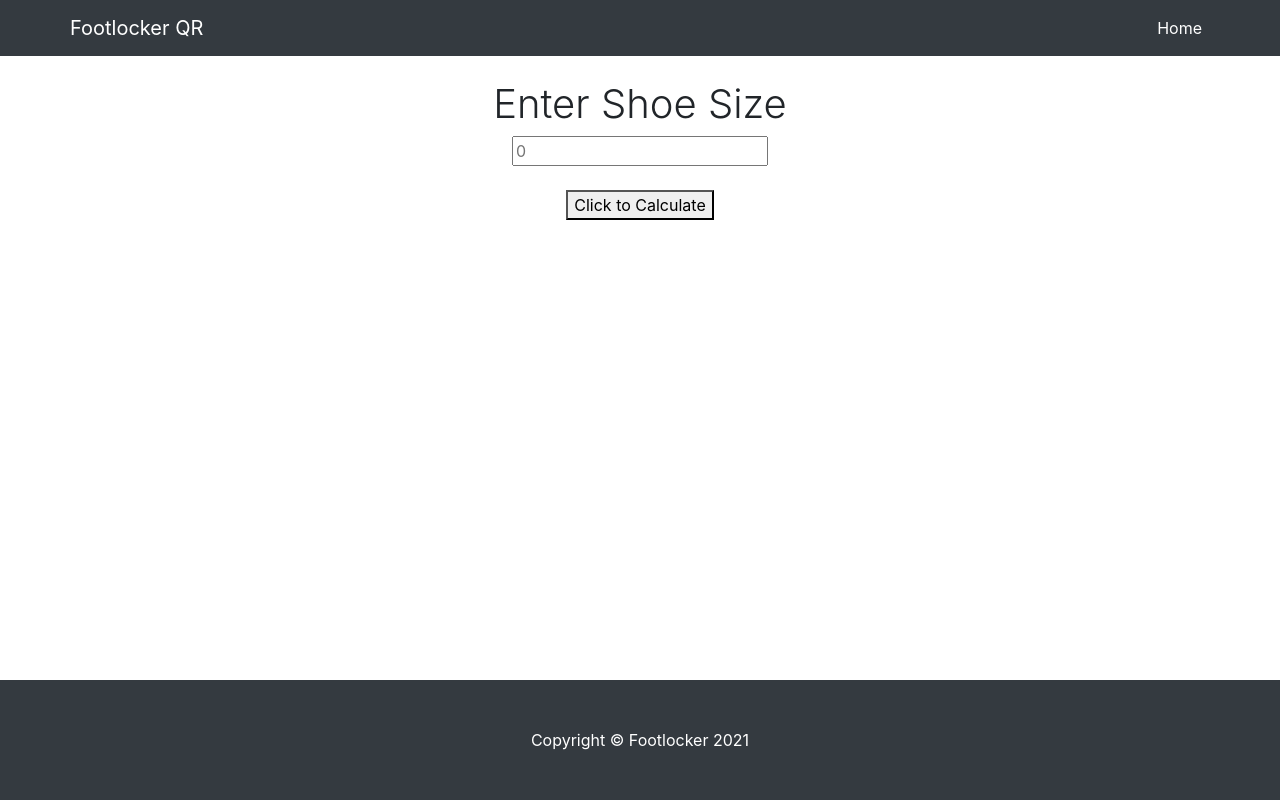
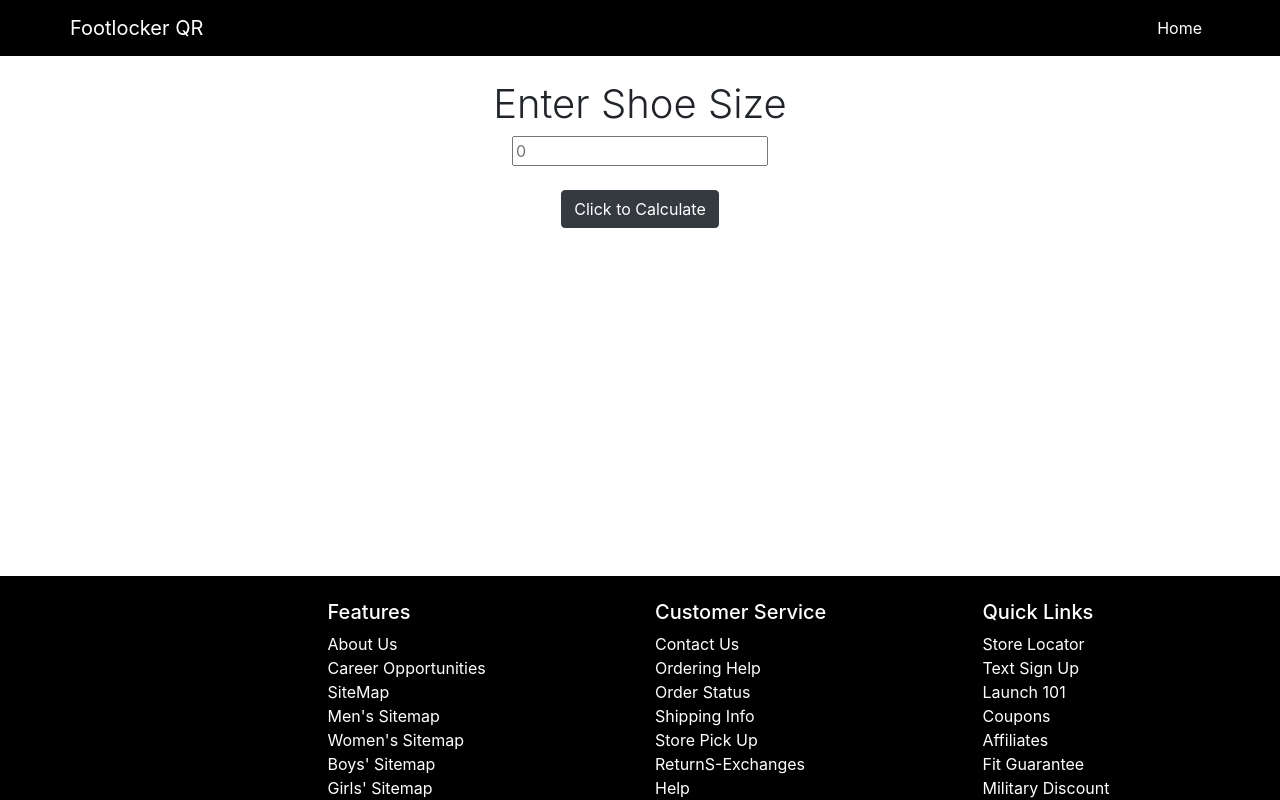
Before and after one commit to andresbotia/footlocker-project, a React (Create React App) app: page / in a window 1280 px wide. Built offline with nearby package versions, Linux system fonts and the light colour scheme.

Commit message:
adding styling

```diff
--- a/src/components/Footer.jsx
+++ b/src/components/Footer.jsx
@@ -2,15 +2,80 @@ import React from "react";
 
 function Footer() {
   return (
-    <div className="footer">
-      <footer class="py-5 bg-dark fixed-bottom">
-        <div class="container">
-          <p class="m-0 text-center text-white">
-            Copyright &copy; Footlocker 2021
-          </p>
-        </div>
-      </footer>
+    // <div className="footer">
+    //   <footer class="py-5 bg-dark fixed-bottom">
+    //     <div class="container">
+    //       <p class="m-0 text-center text-white">
+    //         Copyright &copy; Footlocker 2021
+    //       </p>
+    //     </div>
+    //   </footer>
+    // </div>
+
+<footer style={{backgroundColor: "Black",overflow: "hidden",position: "absolute",bottom: "0",right: "0",left: "0",height:"28%",width: "100%"}}class="page-footer font-small unique-color-dark pt-4">
+  <div class="row">
+    <div class="col-12 col-md">
+      {/* <p style={{color: "white"}} >logo goes here</p> */}
+      {/* <img src=""></img> */}
+      {/* <small class="d-block mb-3 text-muted">&copy; 2017–2021</small> */}
     </div>
+    <div class="col-6 col-md">
+      <h5 style={{color: "white"}}>Features</h5>
+      <ul class="list-unstyled text-small">
+        <li><a style={{color: "white"}} class="link-secondary" href="https://www.footlocker-inc.com/">About Us</a></li>
+        <li><a style={{color: "white"}} class="link-secondary" href="https://careers.footlocker.com/">Career Opportunities</a></li>
+        <li><a style={{color: "white"}} class="link-secondary" href="https://www.footlocker.com/sitemap.html">SiteMap</a></li>
+        <li><a style={{color: "white"}} class="link-secondary" href="https://www.footlocker.com/sitemap/mens.html">Men's Sitemap</a></li>
+        <li><a style={{color: "white"}} class="link-secondary" href="https://www.footlocker.com/sitemap/womens.html">Women's Sitemap</a></li>
+        <li><a style={{color: "white"}} class="link-secondary" href="https://www.footlocker.com/sitemap/boys.html">Boys' Sitemap</a></li>
+        <li><a style={{color: "white"}} class="link-secondary" href="https://www.footlocker.com/sitemap/girls.html">Girls' Sitemap</a></li>
+        <li><a style={{color: "white"}} class="link-secondary" href="https://help.footlocker.com/hc/en-us/articles/360034125214">Privacy Statement</a></li>
+        <li><a style={{color: "white"}} class="link-secondary" href="https://privacy.footlocker-inc.com/consumer/donotsell">CA-Do Not Sell My Personal Information</a></li>
+        <li><a style={{color: "white"}} class="link-secondary" href="https://optout.aboutads.info/?c=2&lang=EN">Ad Choices</a></li>
+        <li><a style={{color: "white"}} class="link-secondary" href="https://help.footlocker.com/hc/en-us/articles/360034292814">Terms Of Use</a></li>
+      </ul>
+    </div>
+    <div class="col-6 col-md">
+      <h5 style={{color: "white"}}>Customer Service</h5>
+      <ul class="list-unstyled text-small">
+        <li><a style={{color: "white"}} class="link-secondary" href="https://help.footlocker.com/hc/en-us/articles/360046621694-Contact-Us">Contact Us</a></li>
+        <li><a style={{color: "white"}} class="link-secondary" href="https://help.footlocker.com/hc/en-us/categories/360002182413">Ordering Help</a></li>
+        <li><a style={{color: "white"}} class="link-secondary" href="https://www.footlocker.com/order/search">Order Status</a></li>
+        <li><a style={{color: "white"}} class="link-secondary" href="https://help.footlocker.com/hc/en-us/categories/360002182413">Shipping Info</a></li>
+        <li><a style={{color: "white"}} class="link-secondary" href="https://www.footlocker.com/help/store-pickup">Store Pick Up</a></li>
+        <li><a style={{color: "white"}} class="link-secondary" href="https://help.footlocker.com/hc/en-us/categories/360002167714">ReturnS-Exchanges</a></li>
+        <li><a style={{color: "white"}} class="link-secondary" href="https://help.footlocker.com/hc/en-us">Help</a></li>
+        <li><a style={{color: "white"}} class="link-secondary" href="https://www.footlocker.com/covid19.html">COVID-19 Information</a></li>
+      </ul>
+    </div>
+    <div class="col-6 col-md">
+      <h5 style={{color: "white"}}>Quick Links</h5>
+      <ul class="list-unstyled text-small">
+        <li><a style={{color: "white"}} class="link-secondary" href="https://stores.footlocker.com/search">Store Locator</a></li>
+        <li><a style={{color: "white"}} class="link-secondary" href="https://www.footlocker.com/text-sign-up">Text Sign Up</a></li>
+        <li><a style={{color: "white"}} class="link-secondary" href="https://www.footlocker.com/launch101">Launch 101</a></li>
+        <li><a style={{color: "white"}} class="link-secondary" href="https://www.footlocker.com/coupons">Coupons</a></li>
+        <li><a style={{color: "white"}} class="link-secondary" href="https://www.footlocker.com/affiliates.html">Affiliates</a></li>
+        <li><a style={{color: "white"}} class="link-secondary" href="https://www.footlocker.com/fit.html">Fit Guarantee</a></li>
+        <li><a style={{color: "white"}} class="link-secondary" href="https://help.footlocker.com/hc/en-us/categories/360002167454-Military-Discount">Military Discount</a></li>
+        <li><a style={{color: "white"}} class="link-secondary" href="https://www.footlocker.com/student-beans.html">Student Discount</a></li>
+      </ul>
+    </div>
+    {/* <div class="col-6 col-md">
+      <h5 style={{color: "white"}}>About</h5>
+      <ul class="list-unstyled text-small">
+        <li><i class="fab fa-facebook-f"></i></li>
+        <li><a style={{color: "white"}} class="link-secondary" href="#">Team</a></li>
+        <li><a style={{color: "white"}} class="link-secondary" href="#">Locations</a></li>
+        <li><a style={{color: "white"}} class="link-secondary" href="#">Privacy</a></li>
+        <li><a style={{color: "white"}} class="link-secondary" href="#">Terms</a></li>
+      </ul>
+    </div> */}
+  </div>
+  <div>
+  <p style={{color: "white"}} align="right" color="#FFFFFF">© 2021 FootLocker.com, Inc. All Rights Reserved </p>
+  </div>
+</footer>
   );
 }
 
--- a/src/components/Home.jsx
+++ b/src/components/Home.jsx
@@ -45,7 +45,7 @@ function Home() {
             show?<h1>Hello testing</h1>:null
           } */}
           {/* <button onClick={()=>setShow(!show)}>toggle test</button> */}
-          <button onClick={()=>switchState()}>Click to Calculate</button>
+          <button type="button" class="btn btn-dark"onClick={()=>switchState()}>Click to Calculate</button>
 
           </div>
 
@@ -76,6 +76,7 @@ function Home() {
 
                 </tr>
               </table>
+
             </div>:null
           }
         </div>
--- a/src/components/Navigation.jsx
+++ b/src/components/Navigation.jsx
@@ -4,10 +4,10 @@ import { Link, withRouter } from "react-router-dom";
 function Navigation(props) {
   return (
     <div className="navigation">
-      <nav class="navbar navbar-expand navbar-dark bg-dark">
+      <nav style={{backgroundColor: "black"}}class="navbar navbar-expand">
         <div class="container">
 
-          <Link class="navbar-brand" to="/">
+          <Link style={{color: "white"}} class="navbar-brand" to="/">
             Footlocker QR
           </Link>
           <div>
@@ -17,7 +17,7 @@ function Navigation(props) {
                   props.location.pathname === "/" ? "active" : ""
                 }`}
               >
-                <Link class="nav-link" to="/">
+                <Link style={{color: "white"}} class="nav-link" to="/">
                   Home
                   <span class="sr-only">(current)</span>
                 </Link>
```
Also changed, not shown: 1 other file (tests, documents, lock files or other folders).
